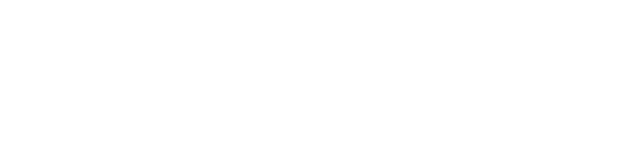
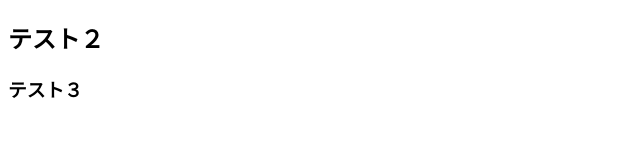
Before and after one commit to ryo-nakamura-sr/gitstash, a plain HTML site: page index.html in a window 1280 px wide. Shown: the whole page, without its empty margins (0-640 px from the left). Drawn offline with Linux system fonts and the light colour scheme.

Commit message:
h2タグ終わりました

```diff
--- a/index.html
+++ b/index.html
@@ -7,6 +7,7 @@
     <title>Document</title>
 </head>
 <body>
-
+    <h2>テスト２</h2>
+    <h3>テスト３</h3>
 </body>
 </html>
```
